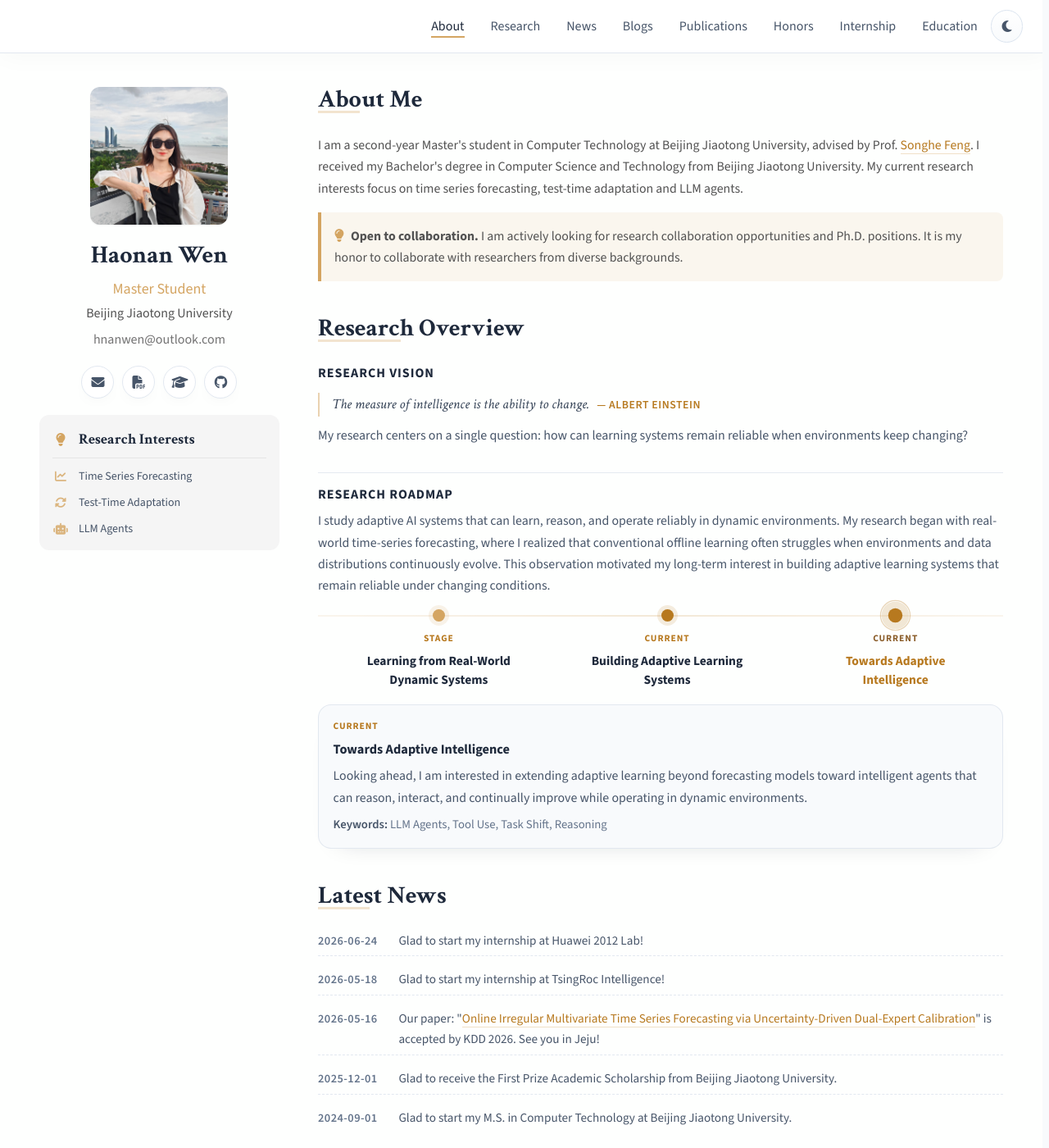
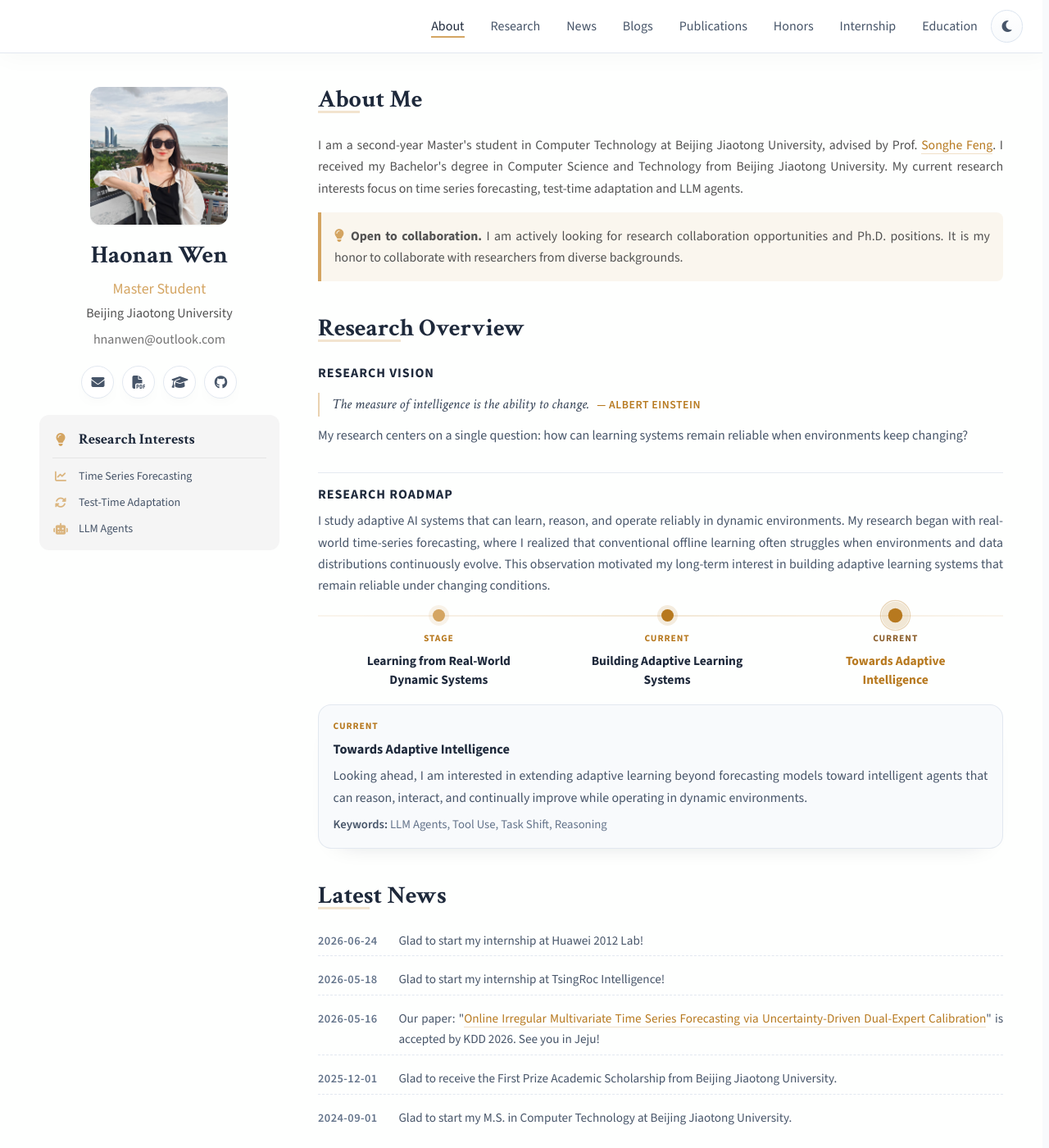
Before and after one commit to HaonanWen/HaonanWen.github.io, a Jekyll site: the page built from index.html, in a window 1280 px wide and 1400 px high. Shown: the whole window at 82% size. Built offline with Jekyll 4.4.1, drawn with Linux system fonts in a browser that asks for light colours; nearby versions of some CDN libraries.

Commit message:
Update CV link and text alignment

```diff
--- a/_data/social.yml
+++ b/_data/social.yml
@@ -4,7 +4,7 @@
 
 - platform: "CV"
   icon: "fas fa-file-pdf"
-  url: "/assets/CV_whn_new.pdf"
+  url: "/assets/CV_whn_website.pdf"
 
 - platform: "Google Scholar"
   icon: "fas fa-graduation-cap"
--- a/styles.css
+++ b/styles.css
@@ -386,7 +386,8 @@ section {
 .content-column .research-timeline-detail-description,
 .content-column .publication-card,
 .content-column .pub-list-item {
-    text-align: left;
+    text-align: justify;
+    text-justify: inter-word;
 }
 
 .visitor-tracker-tiny {
@@ -498,7 +499,8 @@ details summary {
     font-size: 1rem;
     line-height: 1.7;
     color: #475569;
-    text-align: left;
+    text-align: justify;
+    text-justify: inter-word;
 }
 
 .research-vision-quote {
@@ -531,7 +533,8 @@ details summary {
 
 .research-summary {
     color: #475569;
-    text-align: left;
+    text-align: justify;
+    text-justify: inter-word;
 }
 
 .research-summary-under-title {
@@ -731,7 +734,8 @@ details summary {
     margin: 0.35rem 0 0;
     color: #475569;
     line-height: 1.68;
-    text-align: left;
+    text-align: justify;
+    text-justify: inter-word;
 }
 
 .research-timeline-keywords {
```
Also changed, not shown: 1 other file.
